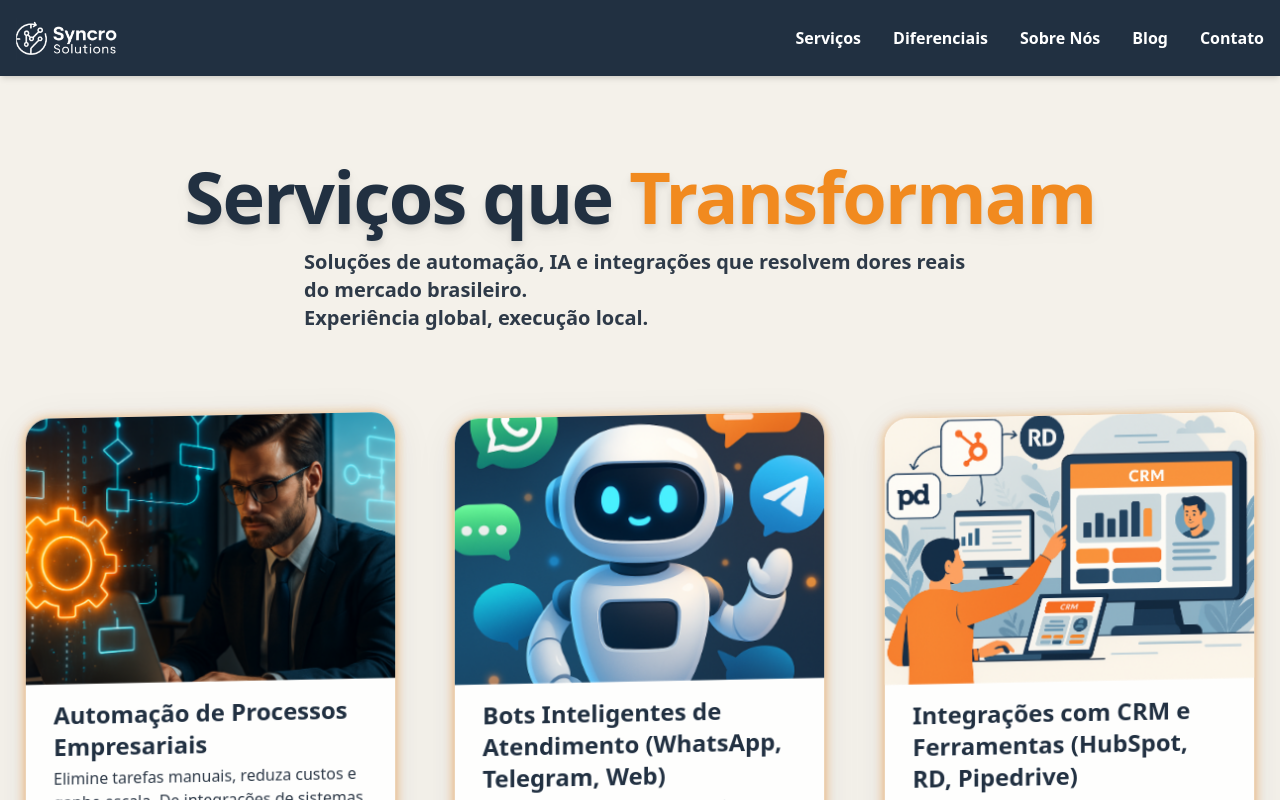
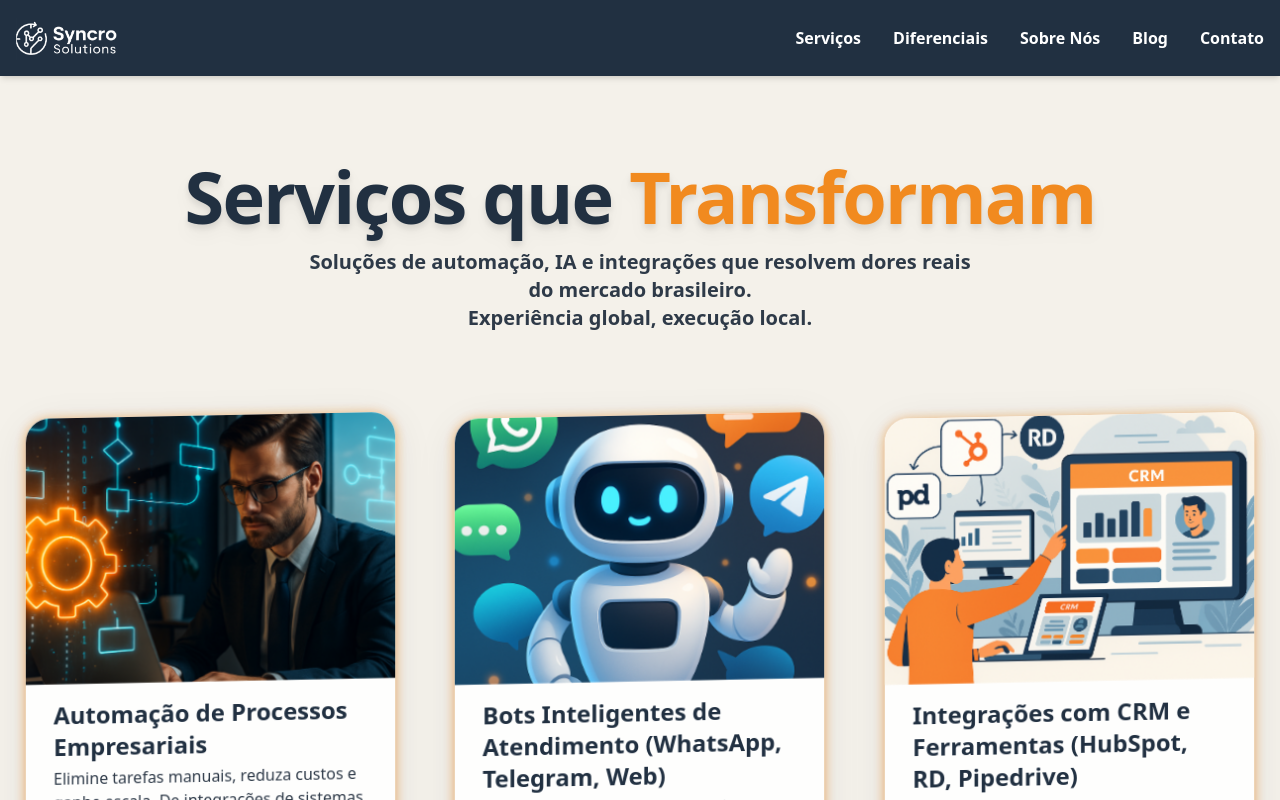
Before and after one commit to LuizGribner/syncro-solutions, a Next.js app: page /servicos in a window 1280 px wide. Shown: the top 800 px of the page. Built offline with nearby package versions, Linux system fonts and the light colour scheme.

Commit message:
feat: ajustes no header

```diff
--- a/components/ServicosService.tsx
+++ b/components/ServicosService.tsx
@@ -114,15 +114,17 @@
       >
         Serviços que <span className="text-[#f18a1f] animate-glow">Transformam</span>
       </motion.h1>
+      <div className="w-full flex justify-center px-4">
         <motion.p
           initial={{ opacity: 0, y: 40 }}
           animate={{ opacity: 1, y: 0 }}
           transition={{ delay: 0.1, duration: 0.7 }}
-        className="mt-4 max-w-2xl mx-auto text-xl text-[#2e3a48] opacity-90 font-semibold"
+          className="mt-4 text-center text-xl text-[#2e3a48] opacity-90 font-semibold max-w-2xl"
         >
           Soluções de automação, IA e integrações que resolvem dores reais do mercado brasileiro.<br />
           Experiência global, execução local.
         </motion.p>
+      </div>
 
       {/* GRADE DE SERVIÇOS */}
       <div className="grid grid-cols-1 sm:grid-cols-2 lg:grid-cols-3 gap-14 mt-20 px-6 w-full max-w-7xl">
```
Lines whose indentation alone changed are shown as unchanged.
